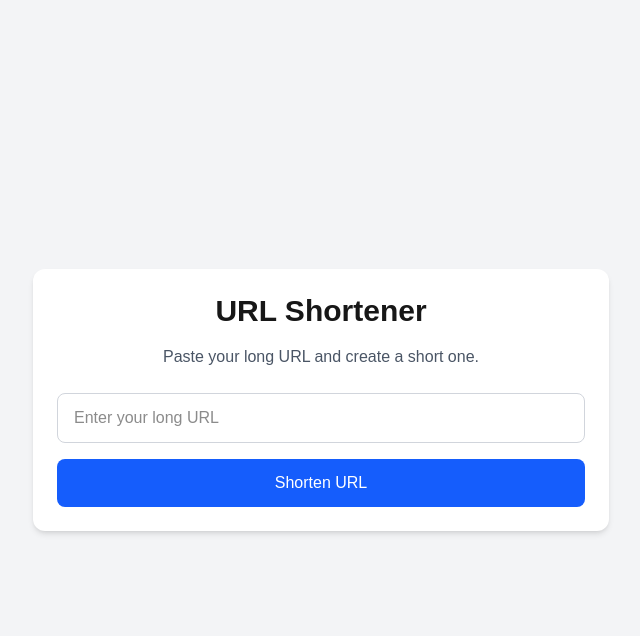
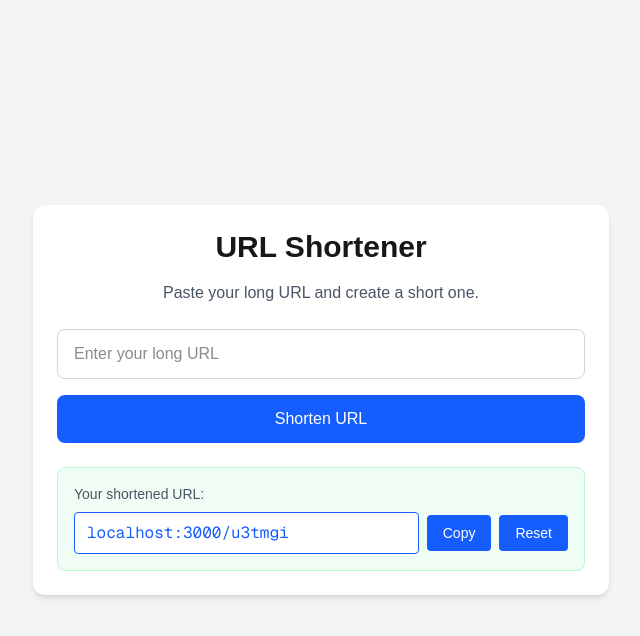
Before and after one commit to ShreyasAher/url-shortner, a Next.js app: page / in a window 1280 px wide. Both pictures are taken after a click on the button "Shorten URL". Shown: the top 636 px of the page, without its empty margins (319-959 px from the left). Built offline with nearby package versions, Linux system fonts and the light colour scheme.

Commit message:
Added state management and interactivity with useState

```diff
--- a/app/page.tsx
+++ b/app/page.tsx
@@ -1,4 +1,22 @@
+"use client"
+
+import { useState } from 'react'
+
 export default function Home() {
+  const [longUrl, setLongUrl] = useState('')
+  const [shortCode, setShortCode] = useState('')
+
+  const handleShorten = () => {
+    // Generate a random 6-character code (temporary mock logic)
+    const randomCode = Math.random().toString(36).substring(2, 8)
+    setShortCode(randomCode)
+  }
+
+  const handleClear = () => {
+  setLongUrl('')
+  setShortCode('')
+}
+
   return (
     <main className="min-h-screen bg-gray-100 flex items-center justify-center px-4">
       <div className="w-full max-w-xl bg-white shadow-md rounded-xl p-6">
@@ -11,13 +29,38 @@ export default function Home() {
           <input
             type="text"
             placeholder="Enter your long URL"
+            value={longUrl}
+            onChange={(e) => setLongUrl(e.target.value)}
             className="w-full border border-gray-300 rounded-lg px-4 py-3 outline-none focus:ring-2 focus:ring-blue-500"
           />
-          <button className="bg-blue-600 text-white py-3 rounded-lg hover:bg-blue-700 transition">
+          <button
+            onClick={handleShorten}
+            className="bg-blue-600 text-white py-3 rounded-lg hover:bg-blue-700 transition"
+          >
             Shorten URL
           </button>
         </div>
+
+        {shortCode && (
+          <div className="mt-6 p-4 bg-green-50 border border-green-200 rounded-lg">
+            <p className="text-sm text-gray-600 mb-2">Your shortened URL:</p>
+            <div className="flex items-center gap-2">
+              <code className="flex-1 bg-white px-3 py-2 rounded border text-blue-600">
+                localhost:3000/{shortCode}
+              </code>
+              <button
+                onClick={() => navigator.clipboard.writeText(`localhost:3000/${shortCode}`)}
+                className="bg-blue-600 text-white px-4 py-2 rounded hover:bg-blue-700 text-sm"
+              >
+                Copy
+              </button>
+              <button onClick={handleClear} className="bg-blue-600 text-white px-4 py-2 rounded hover:bg-blue-700 text-sm">
+                Reset
+              </button>
+            </div>
+          </div>
+        )}
       </div>
     </main>
-  );
+  )
 }
```
